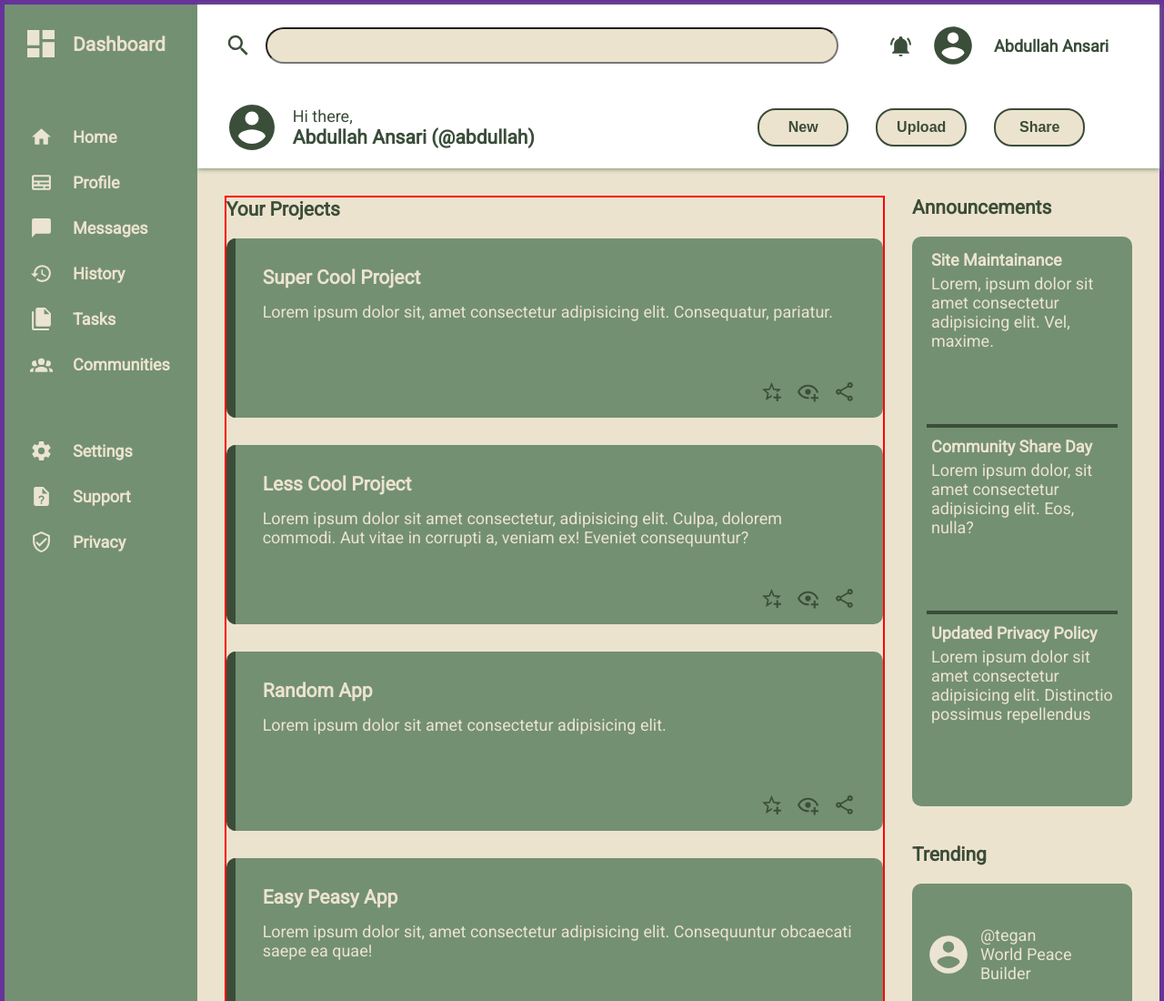
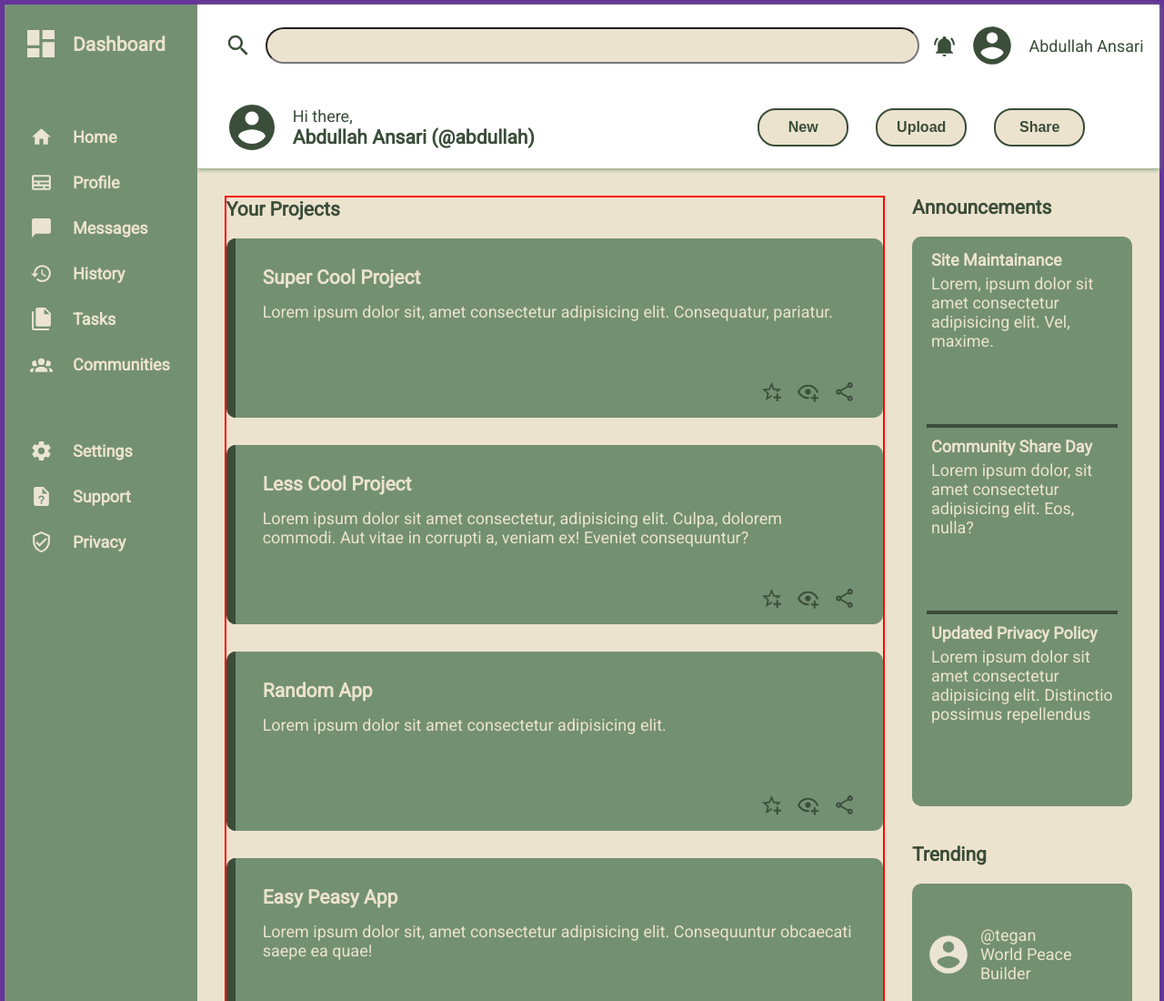
Before and after one commit to Abusadat18/Admin-Dashboard, a plain HTML site: page index.html in a window 1280 px wide. Shown: the top 1100 px of the page at 91% size. Drawn offline with Linux system fonts and the light colour scheme.

Commit message:
combined the nav1 and nav2 subgrids into one nav.

```diff
--- a/index.html
+++ b/index.html
@@ -10,7 +10,6 @@
     <div class="container">
       <div class="top-container">
         <div class="nav">
-          <div class="nav-subgrid1">
           <label for="searchBar" class="search-logo-label"
             ><img
               src="./icons/magnify.svg"
@@ -20,8 +19,6 @@
               height="30"
           /></label>
           <input type="search" name="searchBar" id="searchBar" />
-          </div>
-          <div class="nav-subgrid2">
           <img
             src="./icons/bell-ring.svg"
             alt="bell-ring icon"
@@ -36,8 +33,6 @@
           />
           <p>Abdullah Ansari</p>
         </div>
-        </div>
-
         <div class="header">
           <div class="header-subgrid1">
             <img
--- a/style.css
+++ b/style.css
@@ -44,12 +44,7 @@ body {
 
 .nav {
   display: grid;
-  grid-template-columns: 2fr 1fr;
-}
-
-.nav-subgrid1 {
-  display: grid;
-  grid-template-columns: min-content auto;
+  grid-template-columns: min-content 70% min-content min-content max-content;
   align-items: center;
   padding-left: var(--PADDING-LEFT);
   gap: 15px;
@@ -67,15 +62,6 @@ input[type="search"] {
   font-size: inherit;
   padding: 5px;
   background-color: var(--LIGHT-COLOR);
-}
-
-.nav-subgrid2 {
-  display: grid;
-  grid-template-columns: repeat(3, max-content);
-  align-items: center;
-  justify-content: center;
-  gap: 20px;
-  font-weight: bold;
 }
 
 /* Navigation Section ends */
```
Lines whose indentation alone changed are shown as unchanged.
